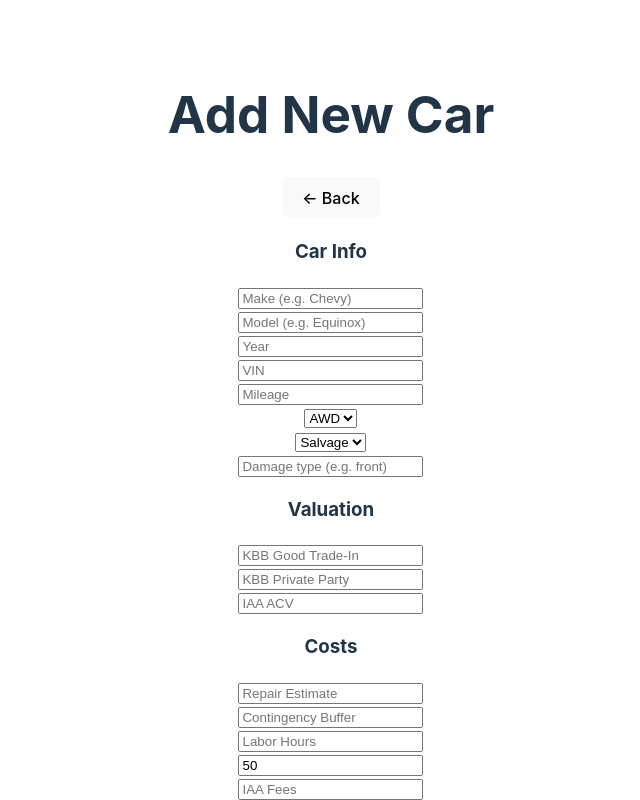
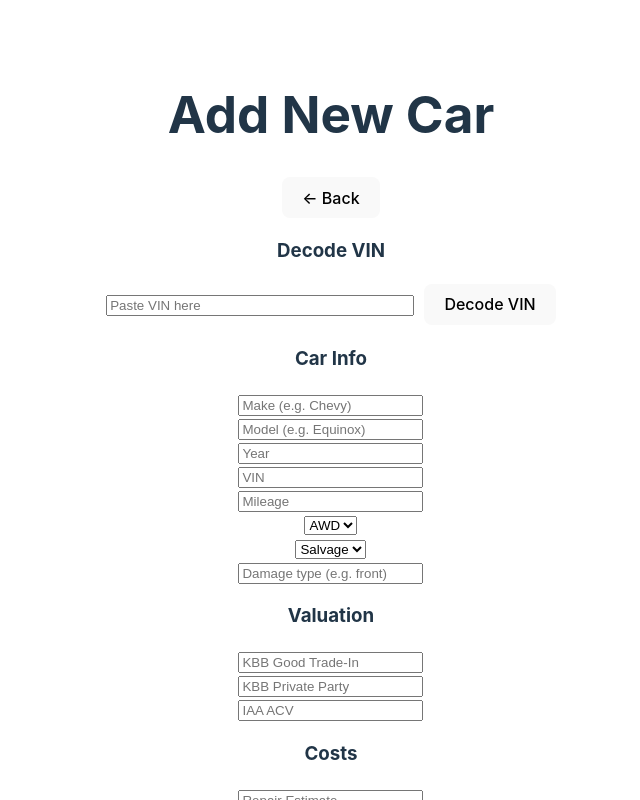
Before and after one commit to nicklohmann/car-flip-tracker, a React (Vite) app in the folder client/: page /add in a window 1280 px wide. Shown: the top 800 px of the page, without its empty margins (309-949 px from the left). Built offline with nearby package versions, Linux system fonts and the light colour scheme.

Commit message:
add VIN decoder using NHTSA API

```diff
--- a/client/src/pages/AddCar.jsx
+++ b/client/src/pages/AddCar.jsx
@@ -4,6 +4,8 @@ import axios from 'axios'
 
 function AddCar() {
   const navigate = useNavigate()
+  const [vinInput, setVinInput] = useState('')
+  const [decoding, setDecoding] = useState(false)
   const [form, setForm] = useState({
     make: '', model: '', year: '', vin: '', mileage: '',
     drivetrain: 'AWD', title_status: 'salvage', damage_type: '',
@@ -15,6 +17,28 @@ function AddCar() {
 
   const handleChange = e => {
     setForm({ ...form, [e.target.name]: e.target.value })
+  }
+
+  const handleDecodeVin = async () => {
+    if (!vinInput) return
+    setDecoding(true)
+    try {
+      const res = await axios.get(
+        `https://vpic.nhtsa.dot.gov/api/vehicles/decodevinvalues/${vinInput}?format=json`
+      )
+      const data = res.data.Results[0]
+      setForm(prev => ({
+        ...prev,
+        vin: vinInput,
+        make: data.Make || '',
+        model: data.Model || '',
+        year: data.ModelYear || '',
+        drivetrain: data.DriveType && data.DriveType.includes('4') ? 'AWD' : 'FWD',
+      }))
+    } catch (err) {
+      alert('Could not decode VIN. Please check it and try again.')
+    }
+    setDecoding(false)
   }
 
   const handleSubmit = e => {
@@ -36,16 +60,27 @@ function AddCar() {
     <div style={{ padding: '20px', maxWidth: '600px' }}>
       <h1>Add New Car</h1>
       <button onClick={() => navigate('/')}>← Back</button>
+
+      <h3>Decode VIN</h3>
+      <input
+        placeholder="Paste VIN here"
+        value={vinInput}
+        onChange={e => setVinInput(e.target.value)}
+        style={{ width: '300px' }}
+      />
+      <button onClick={handleDecodeVin} disabled={decoding} style={{ marginLeft: '10px' }}>
+        {decoding ? 'Decoding...' : 'Decode VIN'}
+      </button>
+
       <form onSubmit={handleSubmit} style={{ marginTop: '20px' }}>
-
         <h3>Car Info</h3>
-        <input name="make" placeholder="Make (e.g. Chevy)" onChange={handleChange} /><br />
-        <input name="model" placeholder="Model (e.g. Equinox)" onChange={handleChange} /><br />
-        <input name="year" placeholder="Year" type="number" onChange={handleChange} /><br />
-        <input name="vin" placeholder="VIN" onChange={handleChange} /><br />
+        <input name="make" placeholder="Make (e.g. Chevy)" value={form.make} onChange={handleChange} /><br />
+        <input name="model" placeholder="Model (e.g. Equinox)" value={form.model} onChange={handleChange} /><br />
+        <input name="year" placeholder="Year" type="number" value={form.year} onChange={handleChange} /><br />
+        <input name="vin" placeholder="VIN" value={form.vin} onChange={handleChange} /><br />
         <input name="mileage" placeholder="Mileage" type="number" onChange={handleChange} /><br />
 
-        <select name="drivetrain" onChange={handleChange}>
+        <select name="drivetrain" value={form.drivetrain} onChange={handleChange}>
           <option value="AWD">AWD</option>
           <option value="FWD">FWD</option>
         </select><br />
```
